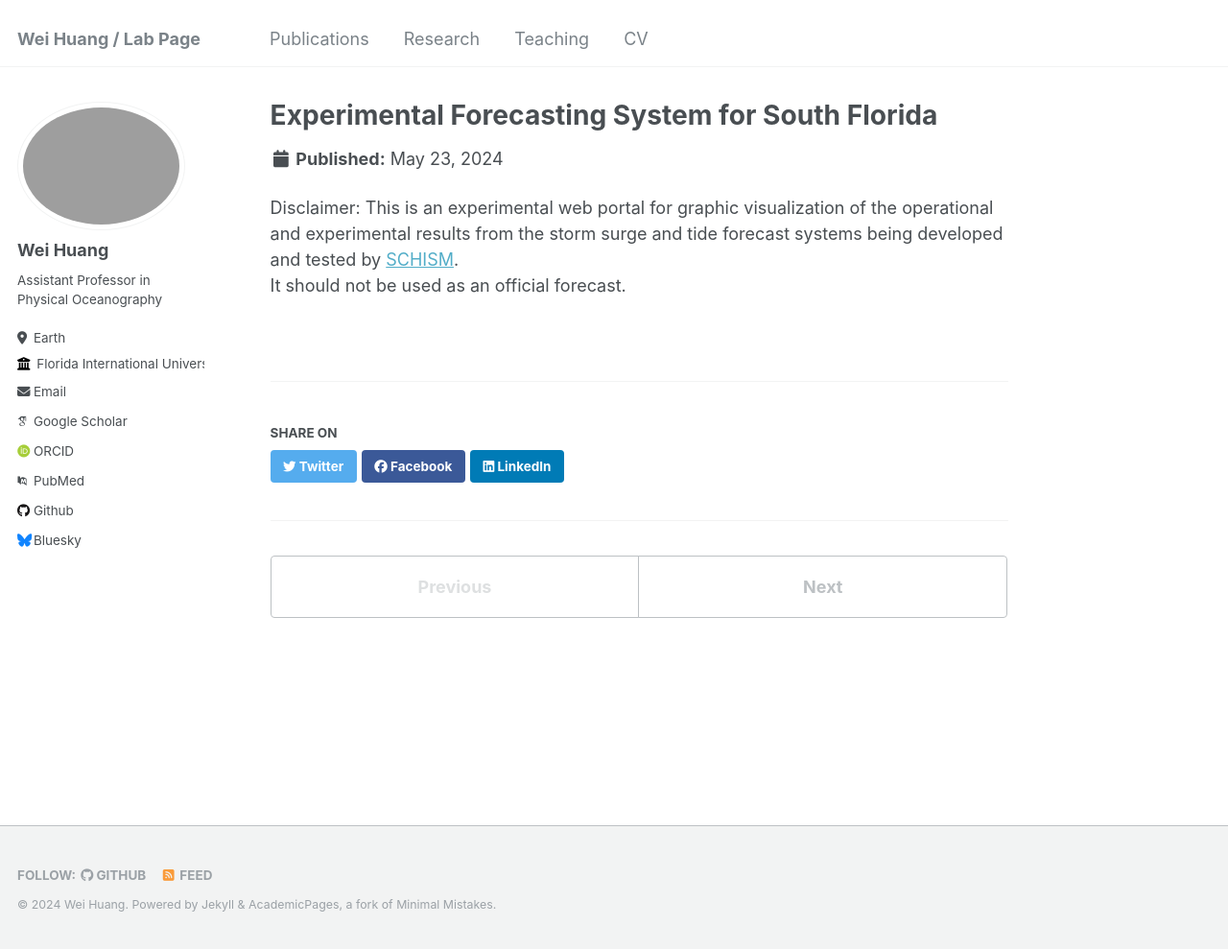
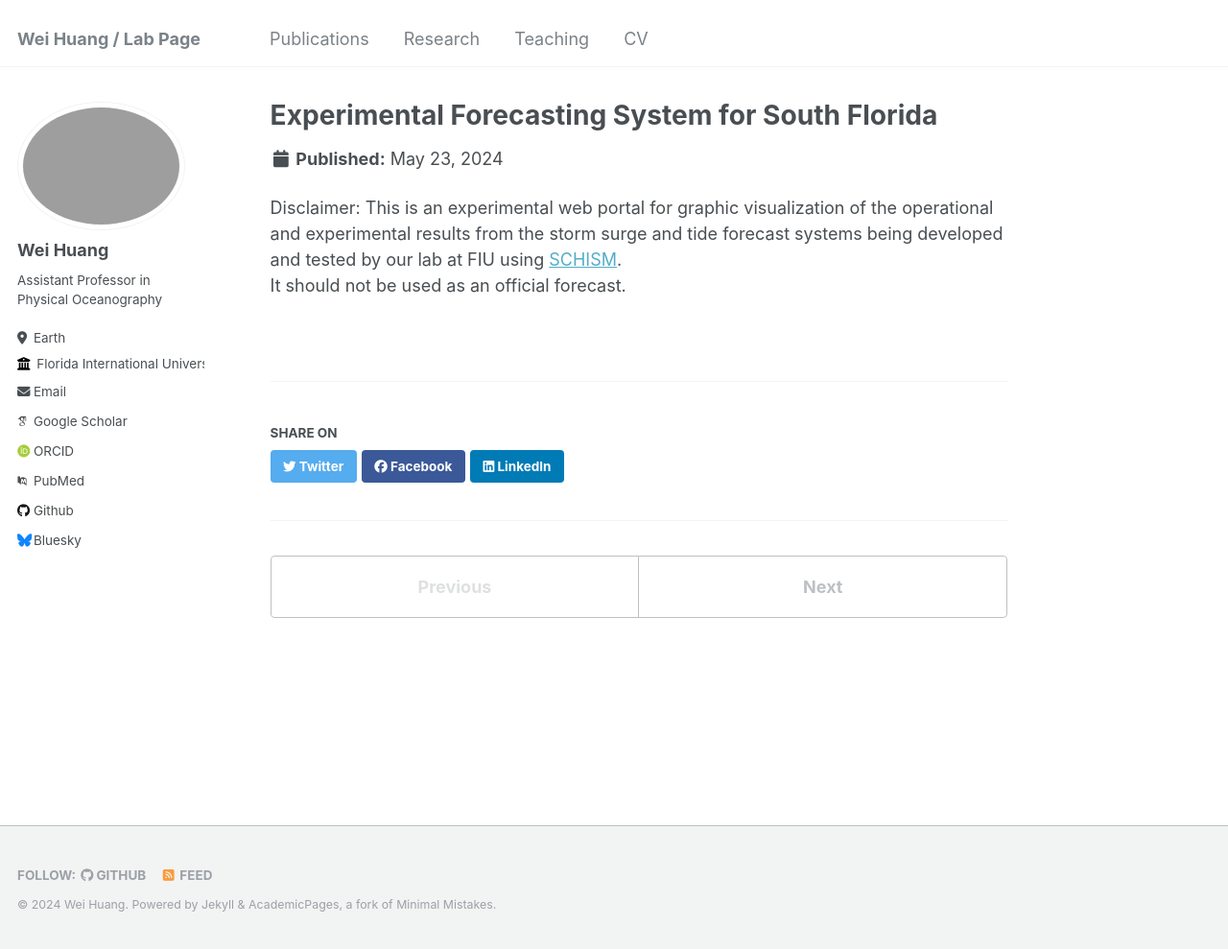
Before and after one commit to huang96169/huang96169.github.io, a Jekyll site: the page built from _research/research-1.md, in a window 1280 px wide and 989 px high. Shown: the whole window at 96% size. Built offline with Jekyll 4.4.1, drawn with Linux system fonts in a browser that asks for light colours; some web fonts are replaced.

Commit message:
modified research-1.md

```diff
--- a/_research/research-1.md
+++ b/_research/research-1.md
@@ -7,5 +7,5 @@ collection: research
 ---
 
 Disclaimer:
-This is an experimental web portal for graphic visualization of the operational and experimental results from the storm surge and tide forecast systems being developed and tested by [SCHISM](https://ccrm.vims.edu/schismweb/).<br/>
+This is an experimental web portal for graphic visualization of the operational and experimental results from the storm surge and tide forecast systems being developed and tested by our lab at FIU using [SCHISM](https://ccrm.vims.edu/schismweb/).<br/>
 It should not be used as an official forecast.
```
